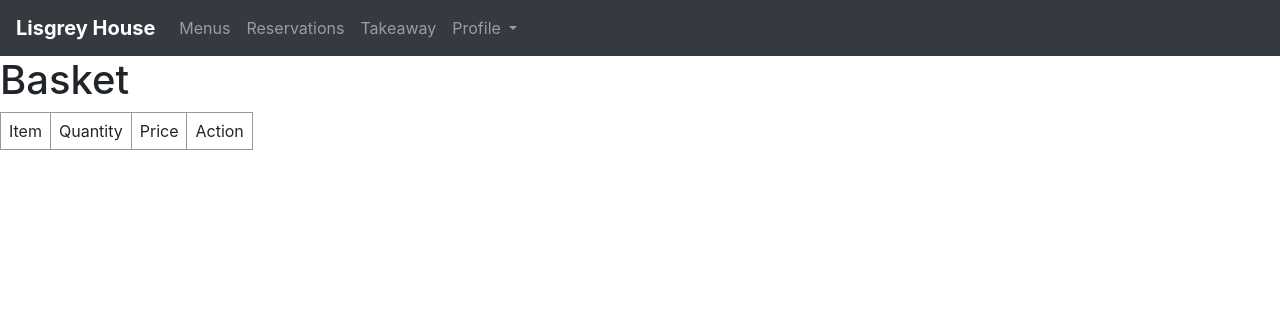
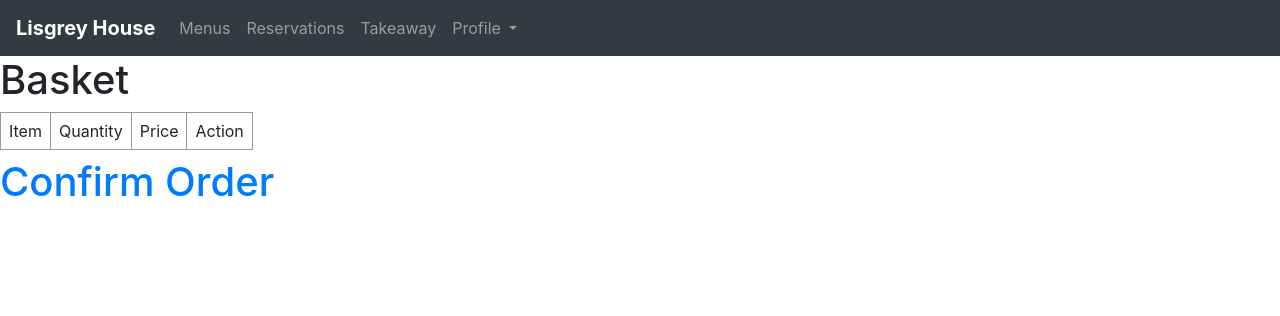
Before and after one commit to MatthewMagee20/LisgreyWebApp_FYP, a Django app: page /takeaway/basket/ in a window 1280 px wide. Shown: the top 316 px of the page. Run offline with Django 3.2, Linux system fonts and the light colour scheme; some libraries are stand-ins or nearby versions.

Commit message:
Takeaway with checkout functionality (basic)

```diff
--- a/LisgreyWebApp/admin.py
+++ b/LisgreyWebApp/admin.py
@@ -1,5 +1,5 @@
 from django.contrib import admin
-from LisgreyWebApp.models import Reservation, FoodItem, Allergen, Category, Basket, BasketItem
+from LisgreyWebApp.models import Reservation, FoodItem, Allergen, Category, Basket, BasketItem, TakeawayOrder
 
 # Register your models here.
 admin.site.register(Reservation)
@@ -8,3 +8,4 @@ admin.site.register(Allergen)
 admin.site.register(Category)
 admin.site.register(Basket)
 admin.site.register(BasketItem)
+admin.site.register(TakeawayOrder)
--- a/LisgreyWebApp/views.py
+++ b/LisgreyWebApp/views.py
@@ -1,6 +1,6 @@
 from django.shortcuts import render, redirect, HttpResponseRedirect
 from LisgreyWebApp.forms import ReservationForm, UserRegistrationForm, UserUpdateForm
-from LisgreyWebApp.models import FoodItem, Allergen, Basket, BasketItem
+from LisgreyWebApp.models import FoodItem, Allergen, Basket, BasketItem, TakeawayOrder
 from django.contrib import messages
 from django.contrib.auth import update_session_auth_hash
 from django.contrib.auth.decorators import login_required
@@ -165,3 +165,26 @@ def update_basket_view(request, food_id):
     basket.save()
 
     return HttpResponseRedirect("/takeaway/")
+
+
+def confirm_order_view(request):
+    # implement httpredirect
+    try:
+        session_id = request.session['basket_id']
+        basket = Basket.objects.get(id=session_id)
+        print(basket)
+    except KeyError:
+        session_id = None
+        return HttpResponseRedirect('/takeaway/basket/')
+
+    order, created = TakeawayOrder.objects.get_or_create(basket=basket)
+
+    if created:
+        order.order_id = str("2131231")
+        order.save()
+
+    if order.status == "Finished":
+        del request.session['basket_id']
+        del request.session['item_quantities']
+    data = {}
+    return render(request, 'confirm_order.html', data)
--- a/LisgreyWebApp_FYP/urls.py
+++ b/LisgreyWebApp_FYP/urls.py
@@ -33,5 +33,6 @@ urlpatterns = [
     path('update_profile/', views.update_profile, name='profile'),
     path('update_password/', views.update_password, name='update_password'),
     path('takeaway/basket/', views.basket_view, name='basket'),
-    path('takeaway/basket/update/<int:food_id>', views.update_basket_view, name='update_basket')
+    path('takeaway/basket/update/<int:food_id>', views.update_basket_view, name='update_basket'),
+    path('takeaway/checkout', views.confirm_order_view, name='confirm_order')
               ] + static(settings.STATIC_URL, document_root=settings.STATIC_ROOT)
--- a/templates/basket.html
+++ b/templates/basket.html
@@ -18,12 +18,10 @@
                 <td>{{ i.quantity }}</td>
                 <td>{{ i.menu_item.price }}</td>
                 <td><a href="{% url 'update_basket' i.menu_item.id  %}?quantity=0">Remove item</a></td>
-                <script>
-                    console.log({{ i.id }})
-                </script>
             </tr>
         {% endfor %}
     </table>
 
     <h1>{{ basket.total }}</h1>
+    <h1><a href="{% url 'confirm_order' %}">Confirm Order</a></h1>
 {% endblock %}
```
Also changed, not shown: LisgreyWebApp/models.py (+19 -9 lines), templates/confirm_order.html (added, +8 -0 lines).
